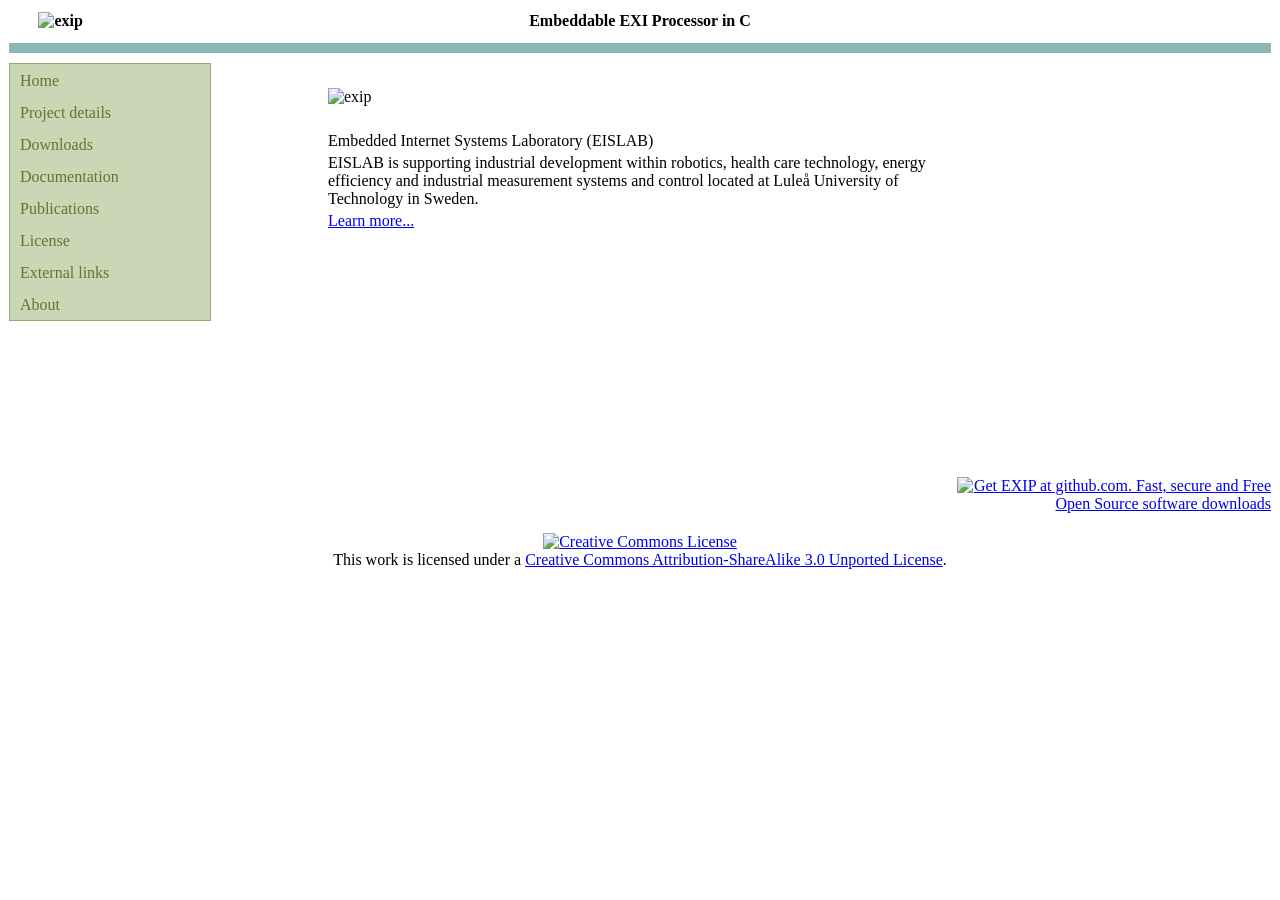
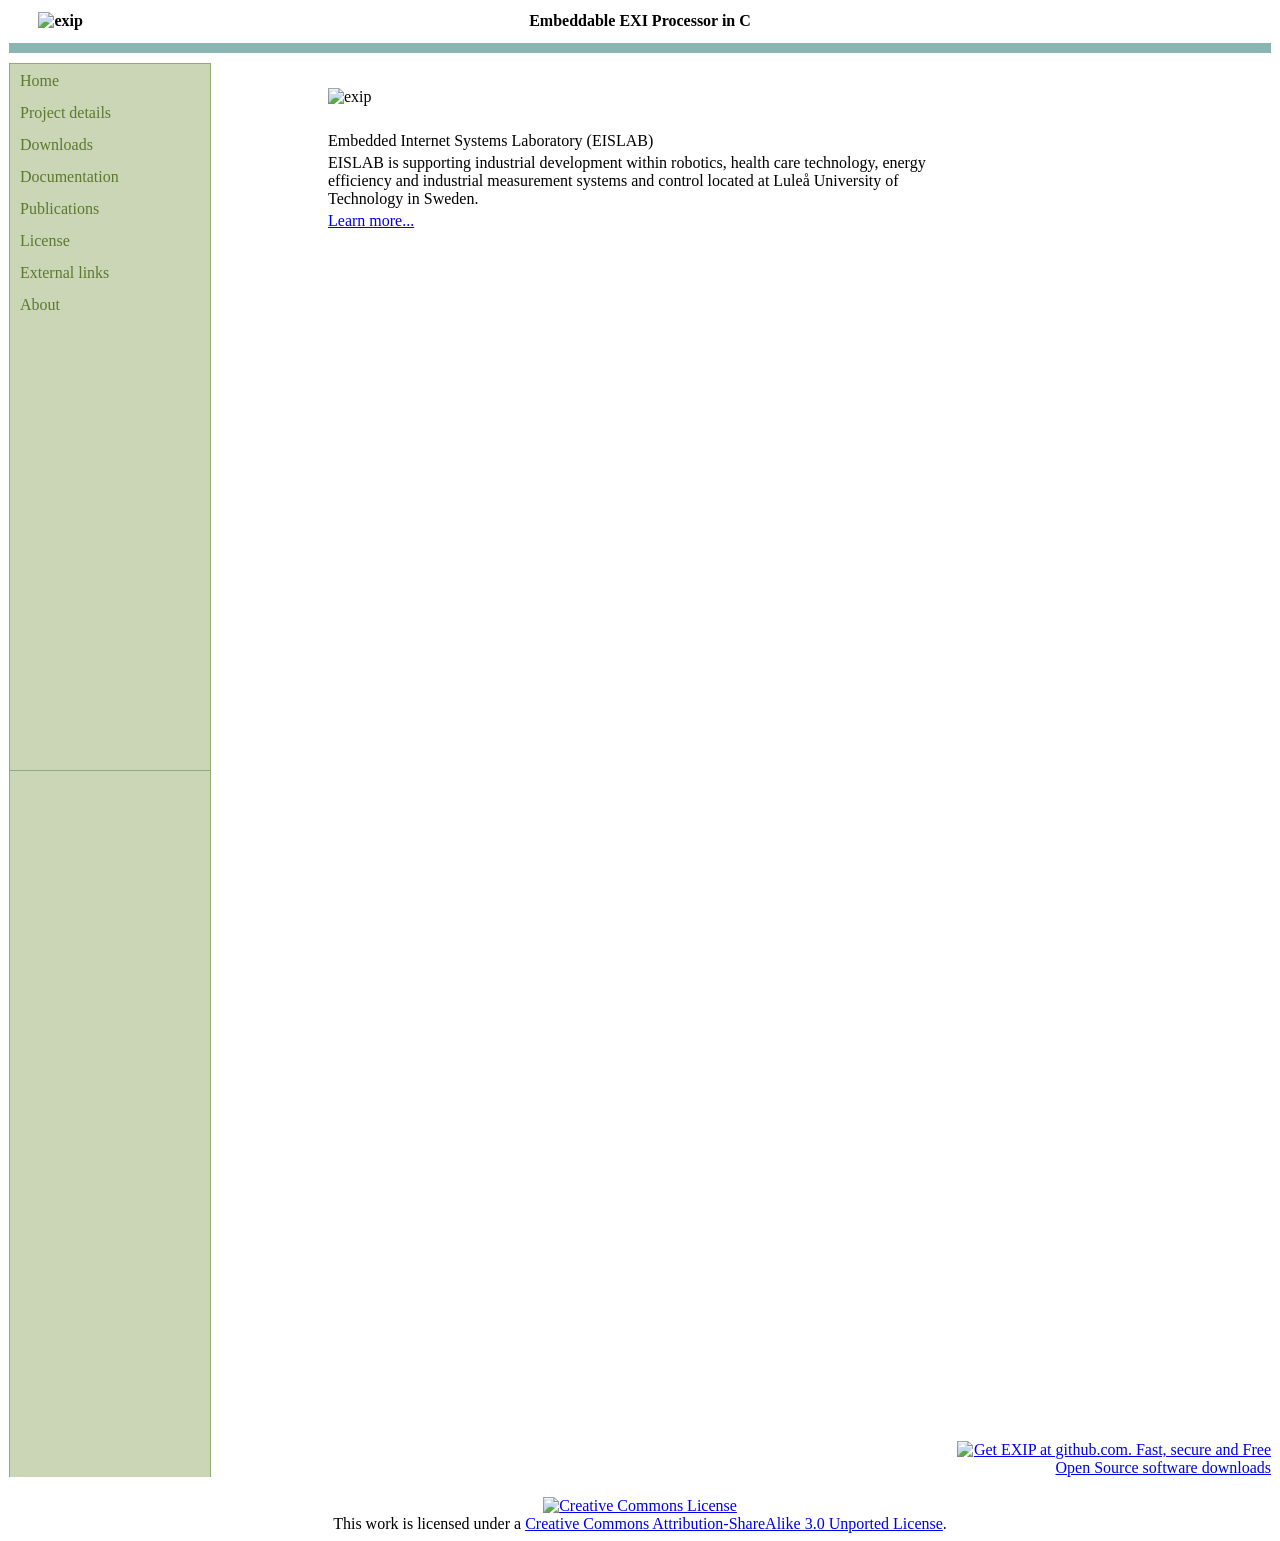

Remove the divs in the menu

--- a/docs/www/menu/menu_style.css
+++ b/docs/www/menu/menu_style.css
@@ -2,6 +2,7 @@
 
 #menu {
 	width: 200px;
+	min-height: 706px;
 	border-style: solid solid none solid;
 	border-color: #94AA74;
 	border-width: 1px;
@@ -41,8 +42,4 @@
 	background: url(images/menu1.gif) 0 -64px;
 	background-repeat: no-repeat;
 	padding: 8px 0 0 10px;
-}
-
-.menu-spacer {
-	height: 450px;
 }
